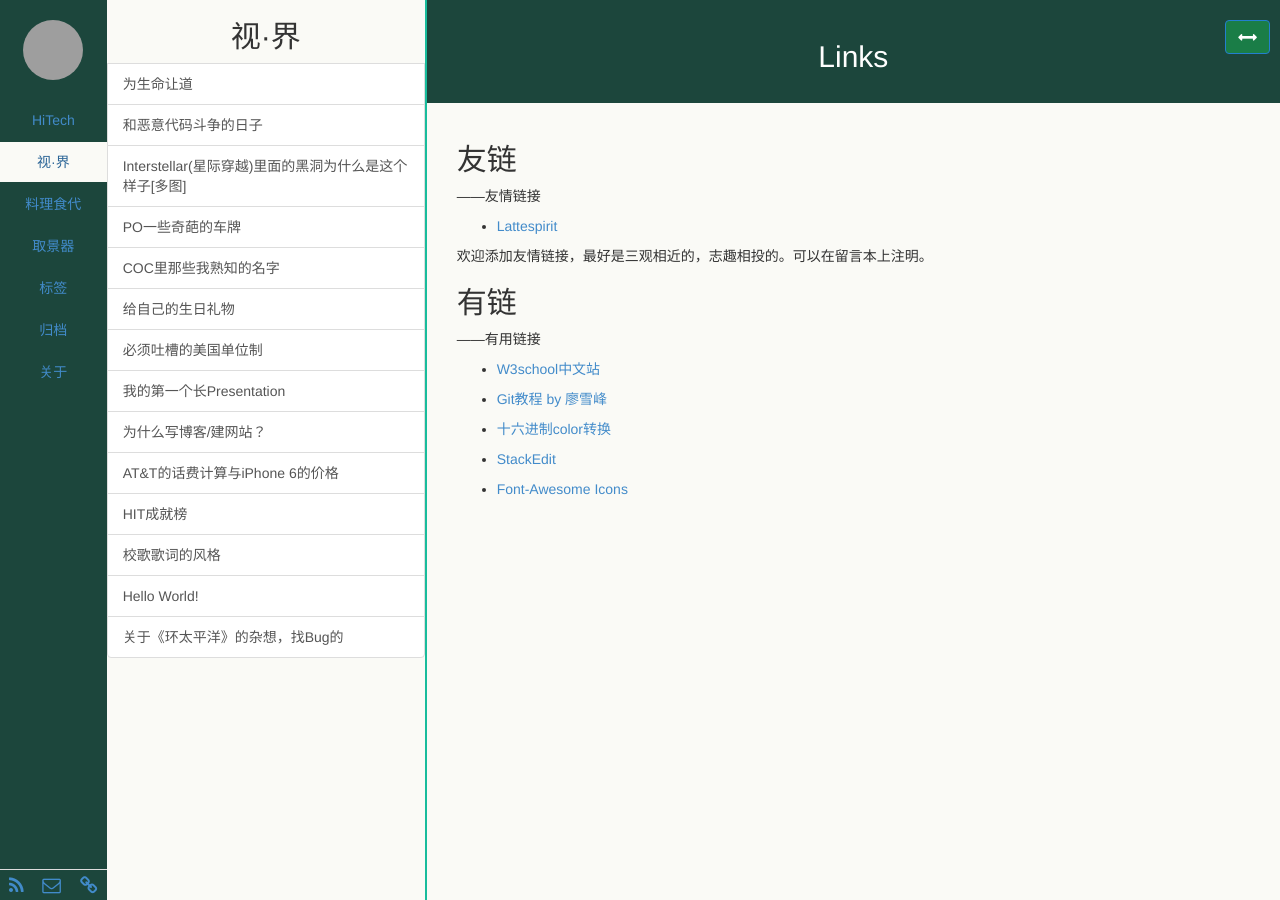
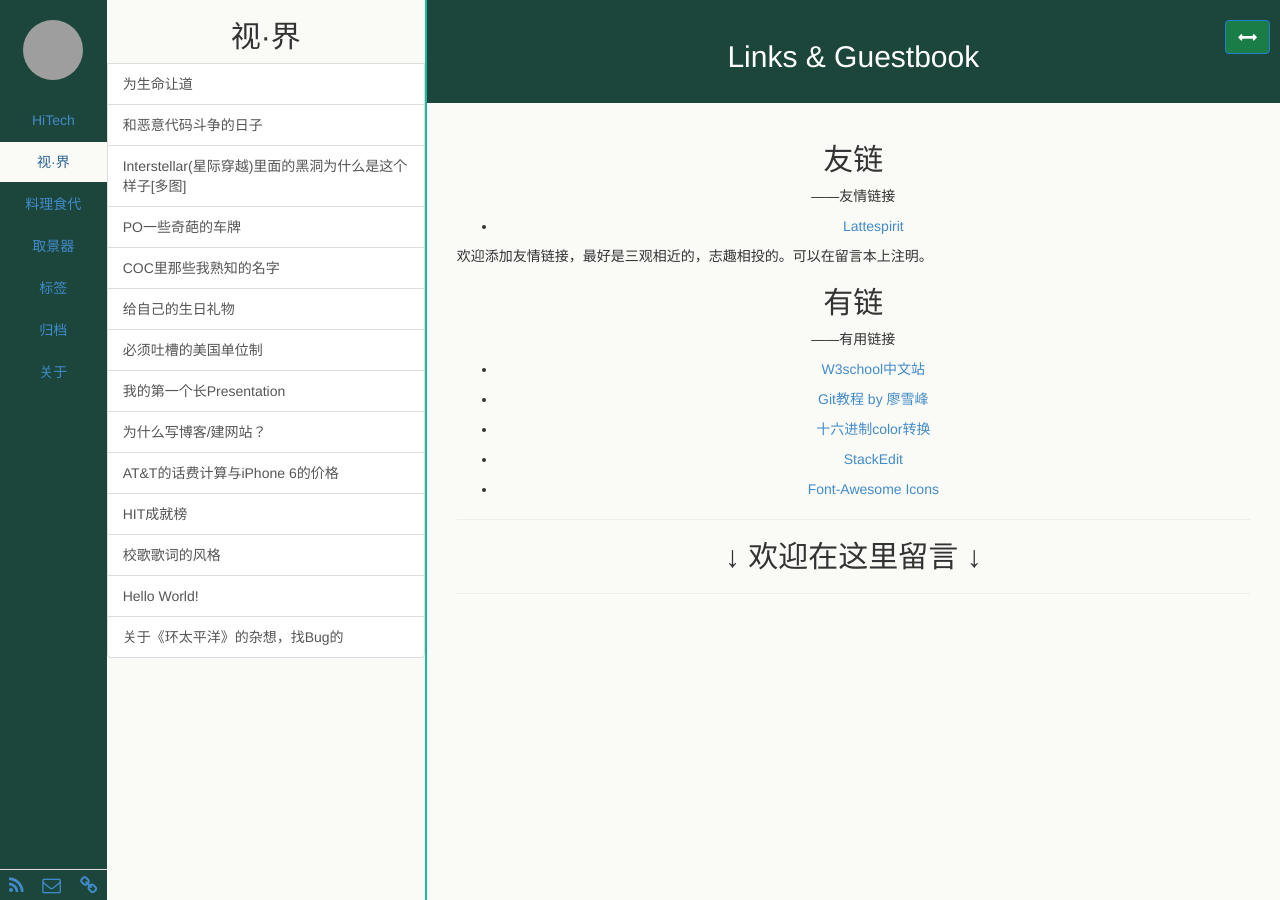
Before and after one commit to LanternD/lanternd.github.io, a Jekyll site: the page built from pages/links.html, in a window 1280 px wide. Built offline with Jekyll 4.4.1, drawn with Linux system fonts in a browser that asks for light colours; comment, search, counter and statistics services are not loaded; some of the changed text lies outside the part shown; grey boxes are pictures that could not be loaded.

Commit message:
LanternD's

```diff
--- a/_includes/footer.html
+++ b/_includes/footer.html
@@ -3,6 +3,14 @@
     <i class="fa fa-lg fa-arrows-h"></i>
   </button>
 </div>
+
+<hr>
+<center>
+   <p><a href="http://www.jekyllrb.com">Jekyll</a> @ <a href="https://github.com">Github</a> | © 2014 | <a href="http://dlyang.me">{{ site.tittle }}</a> </p>
+
+</center>
+
+
 
 <script type="text/javascript" src="/public/js/jquery.js"></script>
 <script type="text/javascript" src="/public/js/bootstrap.js"></script>
--- a/_layouts/post.html
+++ b/_layouts/post.html
@@ -36,9 +36,9 @@ layout: base
 	  </button>
 	</div>
 
-	<div id="back-top" style="position:fixed;right:10px;bottom:10px;">
+	<div id="back-top" style="position:fixed;right:20px;bottom:20px;">
 	  <button class="btn btn-primary">
-	    <a href="javascript:scroll(0,0)"><i class="fa fa-lg fa-chevron-up"></i></a>
+	    <i class="fa fa-lg fa-chevron-up"></i>
 	  </button>
 	</div>
 
--- a/pages/about.html
+++ b/pages/about.html
@@ -136,3 +136,6 @@ title: 关于
 <a href="mailto:{{ site.author.email }}">
   <i class="fa fa-envelope-o fa-2x"></i>
 </a>
+
+  <hr>
+  {% include duoshuo.html %}
--- a/pages/links.html
+++ b/pages/links.html
@@ -1,23 +1,23 @@
 ---
 layout: page
-title: Links
+title: Links & Guestbook
 ---
 
 <br>
 
-<h2 id="友链">友链</h2>
+<center><h2 id="友链">友链</h2>
 
 <p>——友情链接</p>
 
 <ul>
 <li><a href="http://www.lattespirit.com">Lattespirit</a></li>
-</ul>
+</ul></center>
 
 <p>欢迎添加友情链接，最好是三观相近的，志趣相投的。可以在留言本上注明。</p>
 
 
 
-<h2 id="有链">有链</h2>
+<center><h2 id="有链">有链</h2>
 
 <p>——有用链接</p>
 
@@ -27,4 +27,11 @@ title: Links
 <li><a href="http://www.colorhexa.com/">十六进制color转换</a></li>
 <li><a href="https://stackedit.io/editor">StackEdit</a></li>
 <li><a href="http://fortawesome.github.io/Font-Awesome/icons/">Font-Awesome Icons</a></li>
-</ul>
+</ul></center>
+
+<hr>
+
+<center><h2>↓ 欢迎在这里留言 ↓</h2></center>
+
+  <hr>
+  {% include duoshuo.html %}
--- a/public/js/base.js
+++ b/public/js/base.js
@@ -67,7 +67,7 @@ $(document).ready(function() {
   });
 
   $("#back-top").click(function() {
-      $(".aside3").animate({ scrollTop: 0 }, 700);
+      $(".container").animate({ scrollTop: 0 }, 700);
   });
 
 /*  $("#comment-toggle").on('click', function(){
```
Also changed, not shown: _posts/View-Witness/2014-10-22-usa-unit.md (line endings or trailing spaces).
